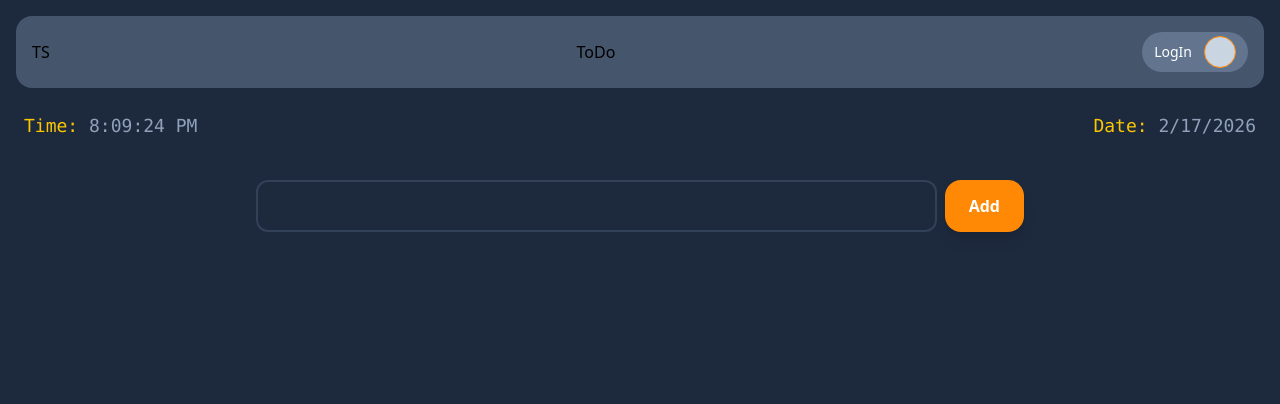
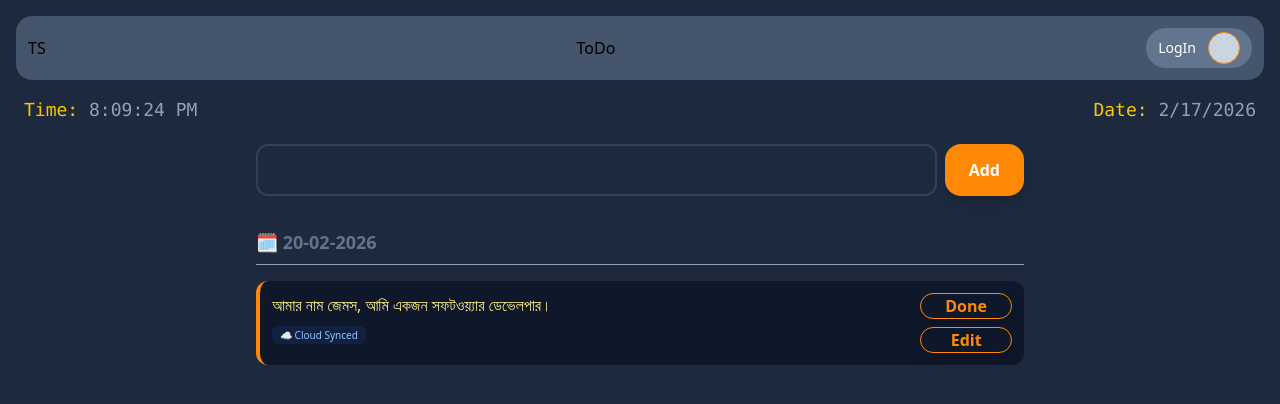
Before and after one commit to MD-Nasir301/SyncTask-FullStack, a React (Vite) app: page / in a window 1280 px wide. Shown: the top 404 px of the page. Built offline with nearby package versions, Linux system fonts and the light colour scheme.

Commit message:
style: Task section and remove: extra margin and padding

```diff
--- a/src/App.jsx
+++ b/src/App.jsx
@@ -14,7 +14,7 @@ function App() {
   return (
     <div>
       <div className="min-h-screen bg-slate-800 p-4">
-        <header className="flex justify-between items-center bg-slate-600 p-4 rounded-2xl ">
+        <header className="flex justify-between items-center bg-slate-600 p-3 rounded-2xl ">
           <div>TS</div>
           <div>ToDo</div>
           <div className="text-white text-sm flex gap-3 items-center bg-slate-500 px-3 py-1 rounded-full cursor-pointer">
@@ -22,7 +22,7 @@ function App() {
             <div className="w-8 h-8 bg-slate-300 rounded-full border border-orange-400"></div>
           </div>
         </header>
-        <div className="flex justify-between mt-6 px-2 text-slate-400 font-mono text-sm md:text-lg">
+        <div className="flex justify-between mt-4 px-2 text-slate-400 font-mono text-sm md:text-lg">
           <di>
             <span className="text-yellow-400">Time:</span>{" "}
             {currentTime.toLocaleTimeString()}
@@ -33,7 +33,7 @@ function App() {
           </div>
         </div>
 
-        <div className="max-w-3xl mx-auto mt-10">
+        <div className="max-w-3xl mx-auto mt-5">
           <div className="flex gap-2">
             <input
               type="text"
@@ -44,6 +44,37 @@ function App() {
             </button>
           </div>
         </div>
+
+        <div className="max-w-3xl mx-auto mt-8 space-y-8">
+          <section>
+            <h3 className="text-slate-500 font-bold mb-4 border-b border-slate-400 pb-2 text-sm md:text-lg">
+              🗓️ 20-02-2026
+            </h3>
+
+            <div className="flex single-task mb-3  gap-4 justify-between border-l-4 border-orange-400 group transition-all hover:border-white p-3 rounded-xl bg-slate-900">
+              <div className="flex-1 text-white text-lg font-medium ">
+                <div className="text-[16px] text-justify text-yellow-200">
+                  আমার নাম জেমস, আমি একজন সফটওয়্যার ডেভেলপার।
+                </div>
+                <span className="text-[10px]  bg-blue-500/10 mt-1 text-blue-300 px-2 py-0.5 rounded-md">
+                  ☁️ Cloud Synced
+                </span>
+                {/* <span className="text-[10px] cursor-pointer bg-amber-500/20 mt-1 text-amber-500 px-2 py-0.5 rounded-md hover:bg-amber-500 hover:text-white transition-all">
+                  ⚠️ Not Synced (Click to Upload)
+                </span> */}
+              </div>
+
+              <div className="flex flex-col gap-2">
+                <button className="border  px-6 text-orange-400 font-bold rounded-2xl hover:bg-amber-400 transition-all shadow-lg cursor-pointer hover:text-black active:scale-95">
+                  Done
+                </button>
+                <button className="border border-orange-400 px-6 text-orange-400 font-bold rounded-2xl hover:bg-amber-400 transition-all shadow-lg cursor-pointer hover:text-black active:scale-95">
+                  Edit
+                </button>
+              </div>
+            </div>
+          </section>
+        </div>
       </div>
     </div>
   );
```
